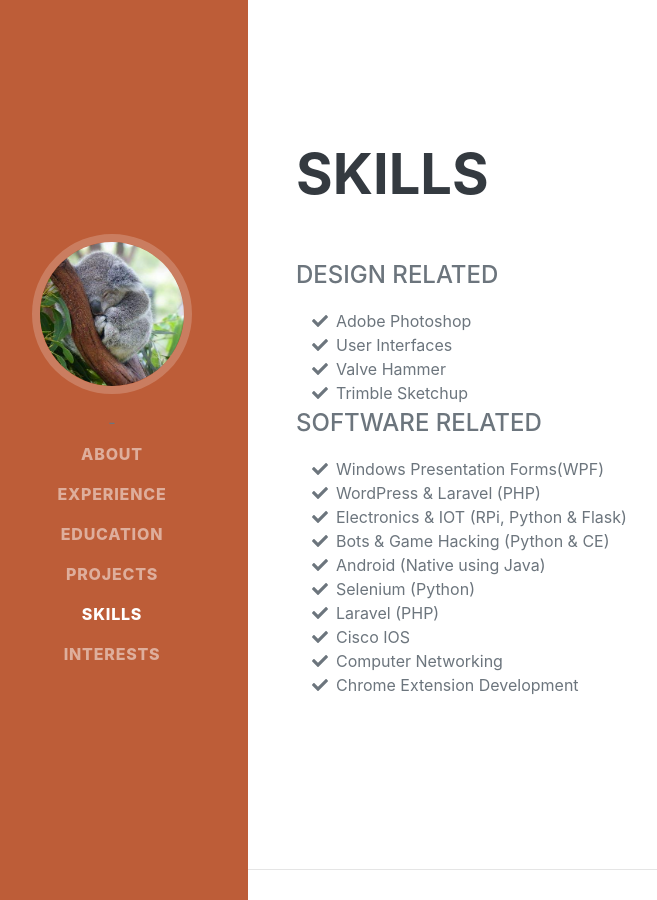
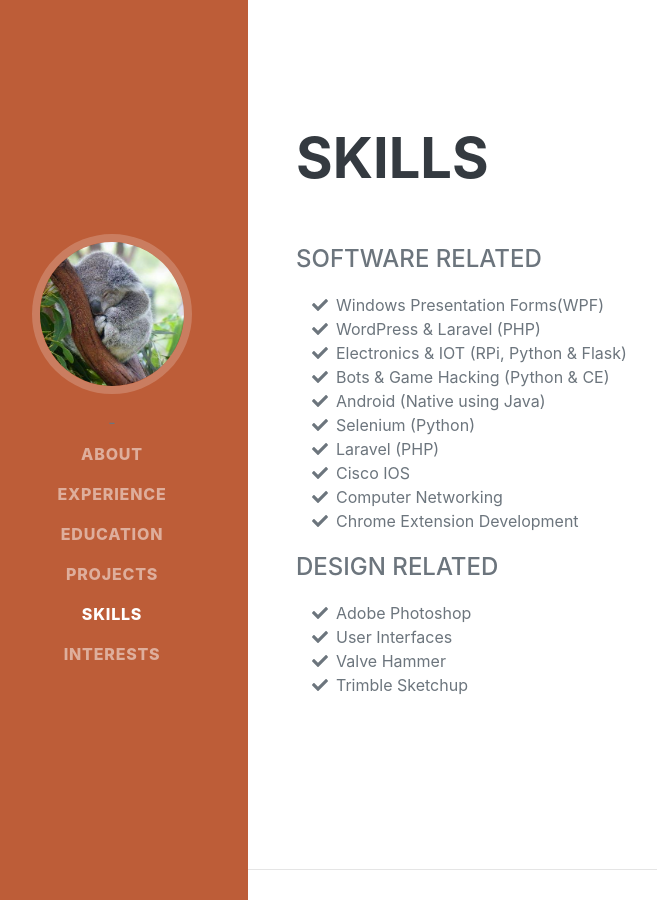
Before and after one commit to KoalaBear/Jekyll-CV, a Jekyll site: the page built from index.md, in a window 1280 px wide and 900 px high, scrolled down 3635 px. Shown: the whole window, without its empty margins (24-681 px from the left). Built offline with Jekyll 4.4.1, drawn with Linux system fonts in a browser that asks for light colours; some web fonts are replaced.

Commit message:
Added bottom margin on Skills & Projects loop

```diff
--- a/_layouts/default.html
+++ b/_layouts/default.html
@@ -92,7 +92,7 @@
                 {% for experince in site.experiences %}
                 <div class="d-flex flex-column flex-md-row justify-content-between mb-5">
                     <div class="flex-grow-1">
-                        <h3 class="mb-0">{{ experince.title }}</h3>
+                        <h3 class="mb-3">{{ experince.title }}</h3>
                         <div class="subheading mb-3">{{ experince.subtitle }}</div>
                         <p>{{ experince.paragraph }}</p>
                     </div>
@@ -128,7 +128,8 @@
             <div class="resume-section-content">
                 <h2 class="mb-5">Projects</h2>
                 {% for project in site.projects %}
-                <div class="subheading mb-3">{{ project.title }}</div>
+                <div class="project mb-3">
+                    <div class="subheading mb-0">{{ project.title }}</div>
                     <ul class="fa-ul mb-0">
                         {% for feature in project.features %}
                         <li>
@@ -137,6 +138,7 @@
                         </li>
                         {% endfor %}
                     </ul>
+                </div>
                 {% endfor %}
             </div>
         </section>
@@ -147,9 +149,9 @@
         <section class="resume-section" id="skills">
             <div class="resume-section-content">
                 <h2 class="mb-5">Skills</h2>
-                {% for skill in site.skills %}
+                {% for skill in site.skills reversed %}
                 <div class="subheading mb-3">{{ skill.title }}</div>
-                <ul class="fa-ul mb-0">
+                <ul class="fa-ul mb-3">
                     {% for feature in skill.features %}
                     <li>
                         <span class="fa-li"><i class="fas fa-check"></i></span>
@@ -177,7 +179,7 @@
         <section class="resume-section" id="awards">
             <div class="resume-section-content">
                 <h2 class="mb-5">Awards & Certifications</h2>
-                <ul class="fa-ul mb-0">
+                <ul class="fa-ul mb-3">
                     {% for cert in site.awards %}
                     <li>
                         <span class="fa-li"><i class="fas fa-trophy text-warning"></i></span>
```
Lines whose indentation alone changed are shown as unchanged.
